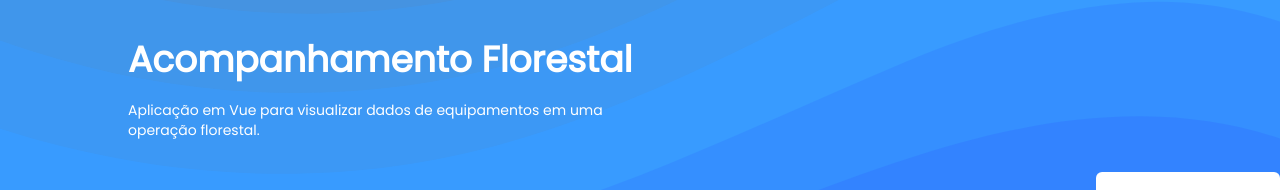
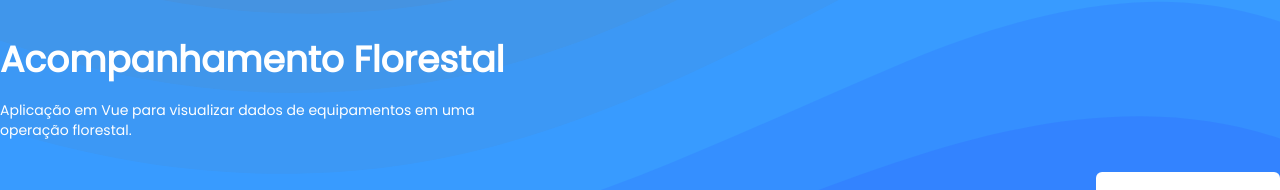
Before and after one commit to victormachadogp/teste-frontend-v2, a Vue app: page / in a window 1280 px wide. Shown: the top 190 px of the page. Built offline with nearby package versions, Linux system fonts and the light colour scheme.

Commit message:
Header - Ajuste na responsabilidade

```diff
--- a/src/components/Header.vue
+++ b/src/components/Header.vue
@@ -2,7 +2,7 @@
     <header class="relative" >
         <div class="expanded-width overflow-x-hidden relative">
             <div class="bg-gray-400 background-image bg-auto md:bg-cover bg-center">
-              <div class="container max-w-7xl mx-auto text-white pt-10 w-4/5">
+              <div class="container max-w-7xl mx-auto text-white pt-10 w-4/5 md:w-full md:ml-7 xl:mx-auto">
                 <h1 class="text-3xl md:text-4xl font-bold">Acompanhamento Florestal</h1>
                 <p class="max-w-lg text-sm mt-5">Aplicação em Vue para visualizar dados de equipamentos em uma operação florestal.
                 </p>
```
